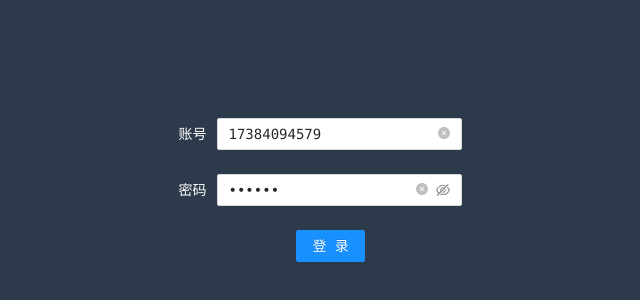
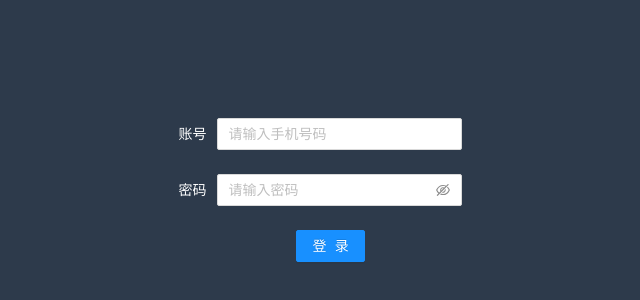
Before and after one commit to FourKress/stadium-admin, a React (Create React App) app: page /#/login in a window 1280 px wide. Shown: the part 198-498 px from the top of the page, without its empty margins (320-960 px from the left). Built offline with nearby package versions, Linux system fonts and the light colour scheme.

Commit message:
feat: 去掉默认账号

```diff
--- a/src/views/login/index.jsx
+++ b/src/views/login/index.jsx
@@ -30,7 +30,6 @@ function Login() {
             label="账号"
             required={false}
             name="phoneNum"
-            initialValue={'17384094579'}
             rules={[
               {
                 required: true,
@@ -45,7 +44,6 @@ function Login() {
             label="密码"
             required={false}
             name="password"
-            initialValue={'123456'}
             rules={[
               {
                 required: true,
```
